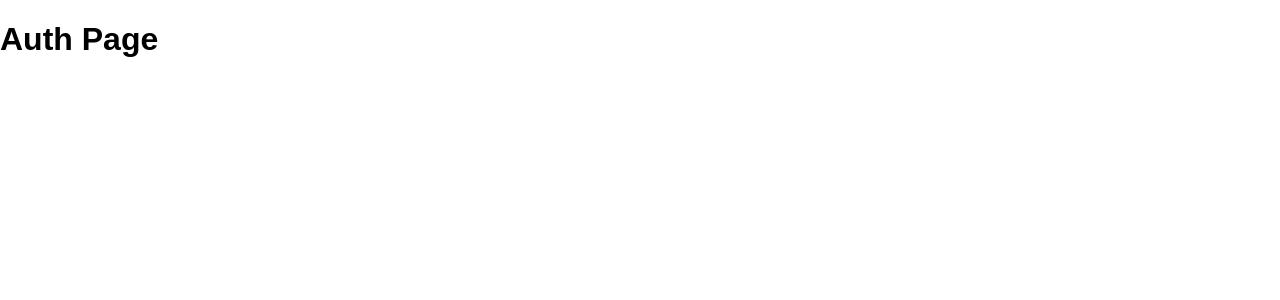
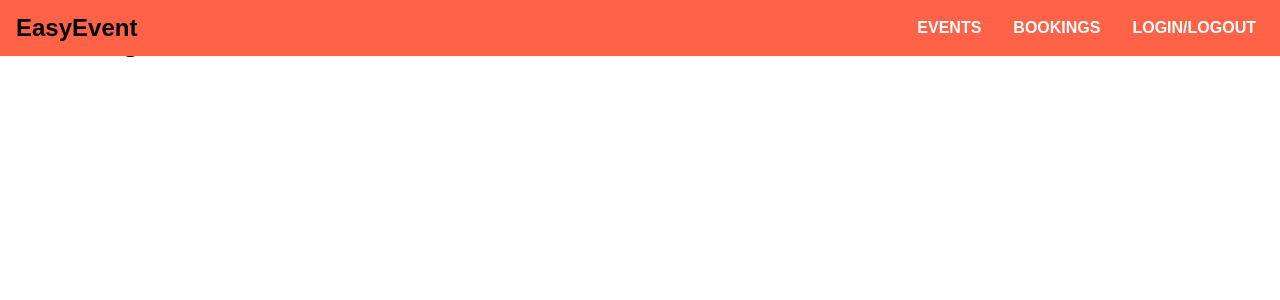
Before and after one commit to Casey6624/graphql-express-server, a React (Create React App) app in the folder frontend/: page /auth in a window 1280 px wide. Shown: the top 300 px of the page. Built offline with nearby package versions, Linux system fonts and the light colour scheme; the HTML template or start-up script is replaced by a standard one.

Commit message:
Routing added to project, now allows us to navigate using react-router-dom using a fixed navbar on each page

```diff
--- a/frontend/src/App.js
+++ b/frontend/src/App.js
@@ -1,14 +1,18 @@
-import React, { Component } from 'react';
+import React, { Component, Fragment } from 'react';
 import {Route, BrowserRouter, Redirect, Switch} from "react-router-dom"
 // Pages
 import AuthPage from "./pages/Auth"
 import BookingsPage from "./pages/Bookings"
 import EventsPage from "./pages/Events"
+// components
+import MainNavigation from "./components/Navigation/MainNavigation"
 
 class App extends Component {
   render() {
     return (
       <BrowserRouter>
+        <Fragment>
+          <MainNavigation />
             <Switch>
               <Redirect
               from="/"
@@ -28,6 +32,7 @@ class App extends Component {
               component={BookingsPage}
               />
             </Switch>
+        </Fragment>
       </BrowserRouter>
     );
   }
--- /dev/null
+++ b/frontend/src/components/Navigation/MainNavigation.css
@@ -0,0 +1,43 @@
+.main-navigation{
+    position: fixed;
+    left: 0;
+    top: 0;
+    width: 100%;
+    height: 3.5rem;
+    background: tomato;
+    padding: 0 1rem;
+    display: flex;
+    align-items: center;
+    justify-content: space-between;
+}
+
+.main-navigation__logo h1{
+    margin: 0;
+    font-size: 1.5rem;
+}
+
+.main-navigation__items{
+    margin-left: 1.5rem;
+    margin-right: 1.5rem;
+}
+
+.main-navigation__items ul{
+    display: flex;
+    list-style: none;
+    padding: 0;
+    margin: 0;
+}
+
+.main-navigation__items li{
+    margin: 0 1rem;
+}
+
+.main-navigation__items a{
+    text-decoration: none;
+    color: white;
+    font-weight: bold;
+}
+
+.main-navigation__items a:hover, .main-navigation__items a:active{
+    color: darkblue;
+}
--- /dev/null
+++ b/frontend/src/components/Navigation/MainNavigation.js
@@ -0,0 +1,27 @@
+import React from "react"
+import { NavLink } from "react-router-dom"
+import "./MainNavigation.css"
+
+export default function MainNavigation(props){
+    return(
+        <header className="main-navigation">
+            <div className="main-navigation__logo">
+                <h1>EasyEvent</h1>
+            </div>
+            <nav className="main-navigation__items">
+                <ul>
+                    {/*We use NavLink instead of Link because you get an extra CSS class for Active state */}
+                    <li>
+                        <NavLink to="/events"> EVENTS </NavLink>
+                    </li>
+                    <li>
+                        <NavLink to="/bookings"> BOOKINGS </NavLink>
+                    </li>
+                    <li>
+                        <NavLink to="/auth"> LOGIN/LOGOUT </NavLink>
+                    </li>
+                </ul>
+            </nav>
+        </header>
+    )
+}
```
Lines whose indentation alone changed are shown as unchanged.
